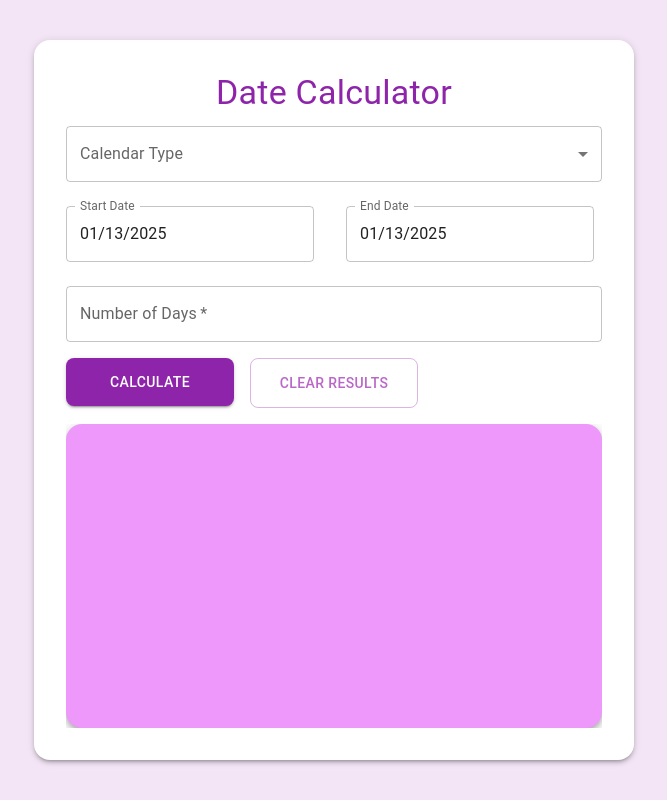
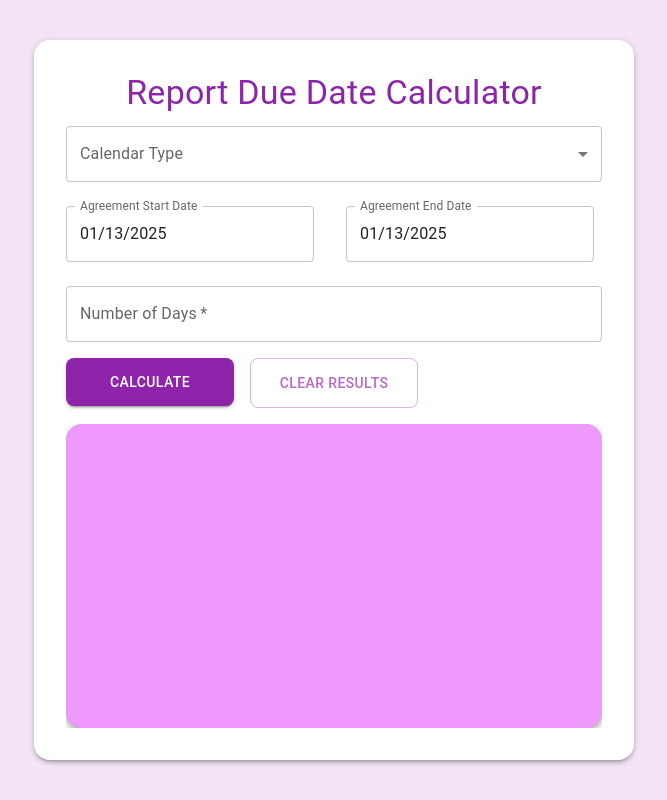
Before and after one commit to drshooby/RequirementDayCalculator, a Next.js app: page / in a window 1280 px wide. Shown: the whole page, without its empty margins (306-973 px from the left). Built offline with nearby package versions, Linux system fonts and the light colour scheme.

Commit message:
updated display titles, added more calendar types

```diff
--- a/components/Calculator/Calculator.tsx
+++ b/components/Calculator/Calculator.tsx
@@ -92,7 +92,7 @@ export default function Calculator() {
                         flexDirection: 'column'
                     }}>
                         <Typography variant="h4" component="h1" gutterBottom align="center" color="primary">
-                            Date Calculator
+                            Report Due Date Calculator
                         </Typography>
                         <Grid container spacing={3} sx={{ mb: 2 }}>
                             <Grid item xs={12}>
@@ -109,19 +109,21 @@ export default function Calculator() {
                                         }}
                                     >
                                         <MenuItem value={"quarter"}>Quarter</MenuItem>
+                                        <MenuItem value={"month"}>Month</MenuItem>
+                                        <MenuItem value={"year"}>Year</MenuItem>
                                     </Select>
                                 </FormControl>
                             </Grid>
                             <Grid item xs={12} sm={6}>
                                 <DatePicker
-                                    label="Start Date"
+                                    label="Agreement Start Date"
                                     value={startDate}
                                     onChange={(date) => setStartDate(date)}
                                 />
                             </Grid>
                             <Grid item xs={12} sm={6}>
                                 <DatePicker
-                                    label="End Date"
+                                    label="Agreement End Date"
                                     value={endDate}
                                     onChange={(date) => setEndDate(date)}
                                 />
```
